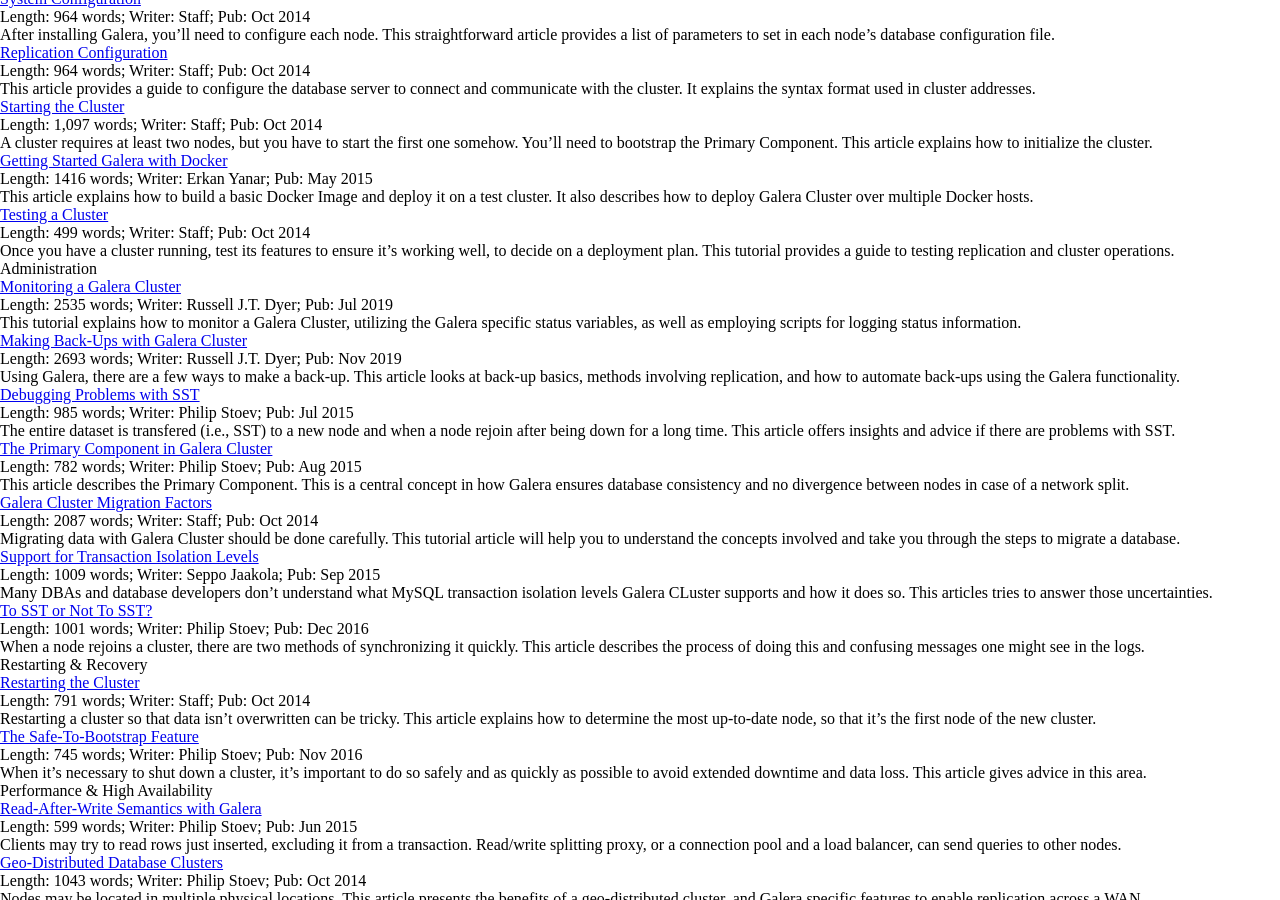
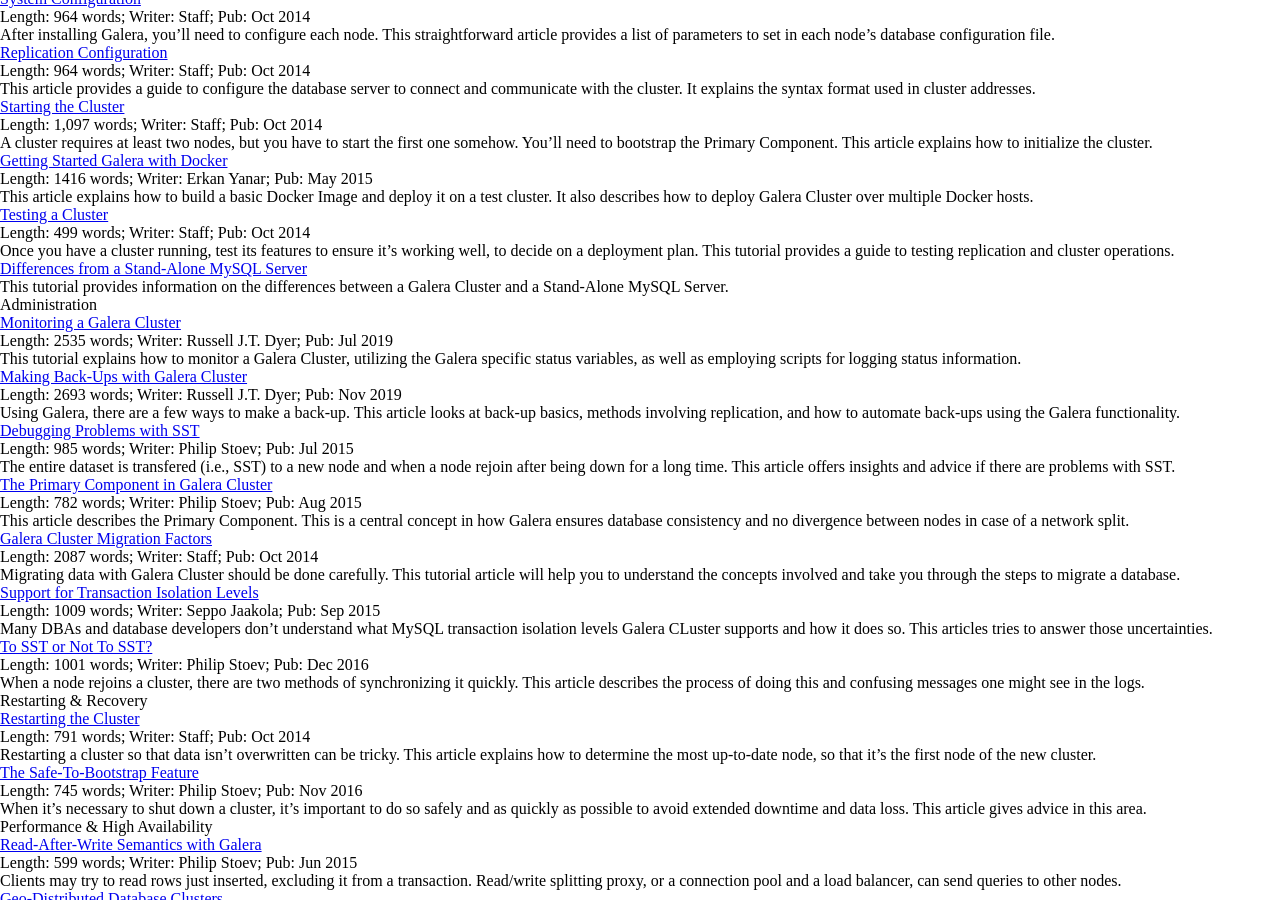
Before and after one commit to codership/documentation, a Sphinx documentation site: the page built from galeracluster/source/training/tutorials/index.rst, in a window 1280 px wide and 900 px high, scrolled down 667 px. Built offline with Sphinx 7.4.7, drawn with Linux system fonts in a browser that asks for light colours; comment, search, counter and statistics services are not loaded.

Commit message:
A link and abstract added to Tutorials page.

```diff
--- a/galeracluster/source/training/tutorials/index.rst
+++ b/galeracluster/source/training/tutorials/index.rst
@@ -165,6 +165,13 @@ Codership Tutorials on Galera Cluster
    .. rst-class:: list-abstract
 
       Once you have a cluster running, test its features to ensure it’s working well, to decide on a deployment plan. This tutorial provides a guide to testing replication and cluster operations.
+
+   .. rst-class:: sub-heading list-sub-header
+   .. rubric:: :doc:`differences`
+
+   .. rst-class:: list-abstract
+
+      This tutorial provides information on the differences between a Galera Cluster and a Stand-Alone MySQL Server.
 
 
 
```
